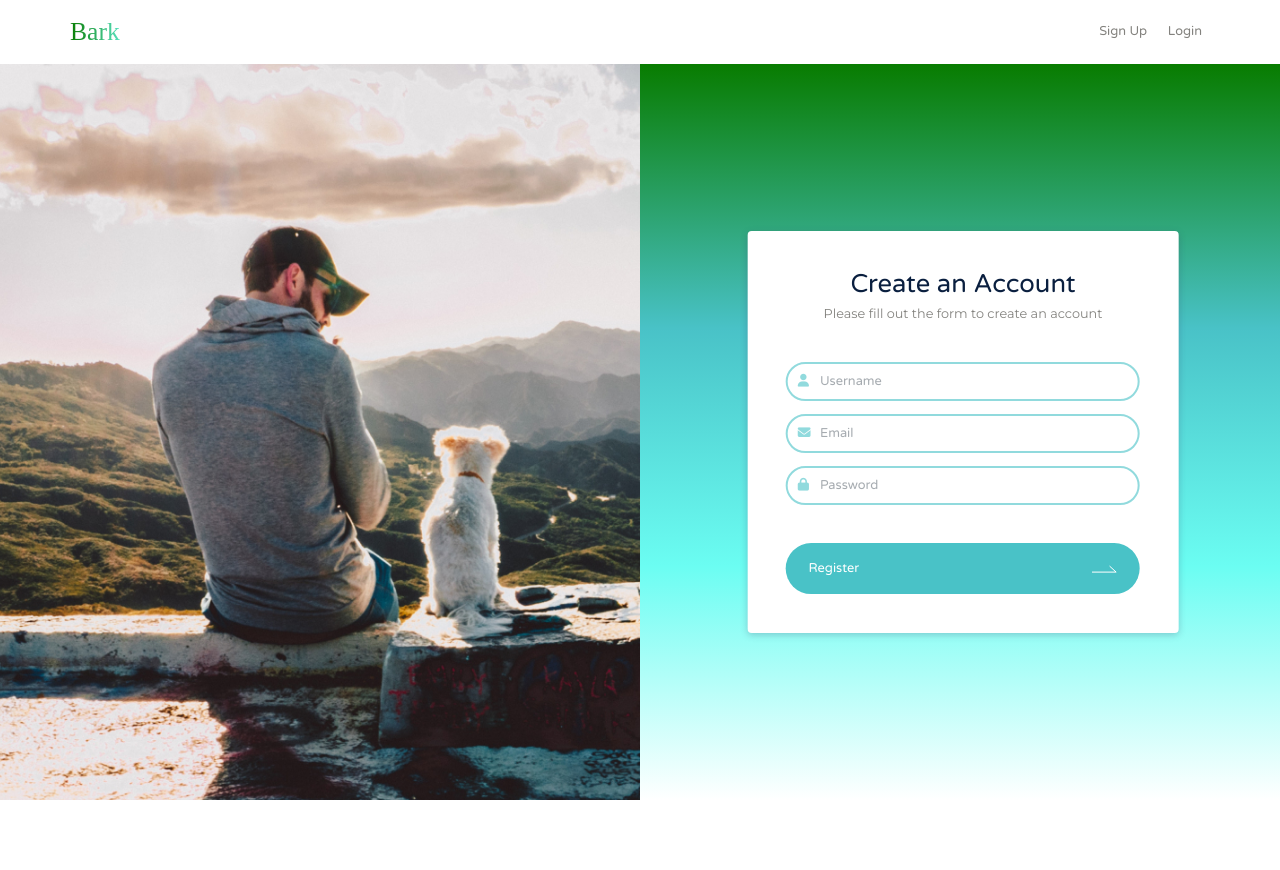
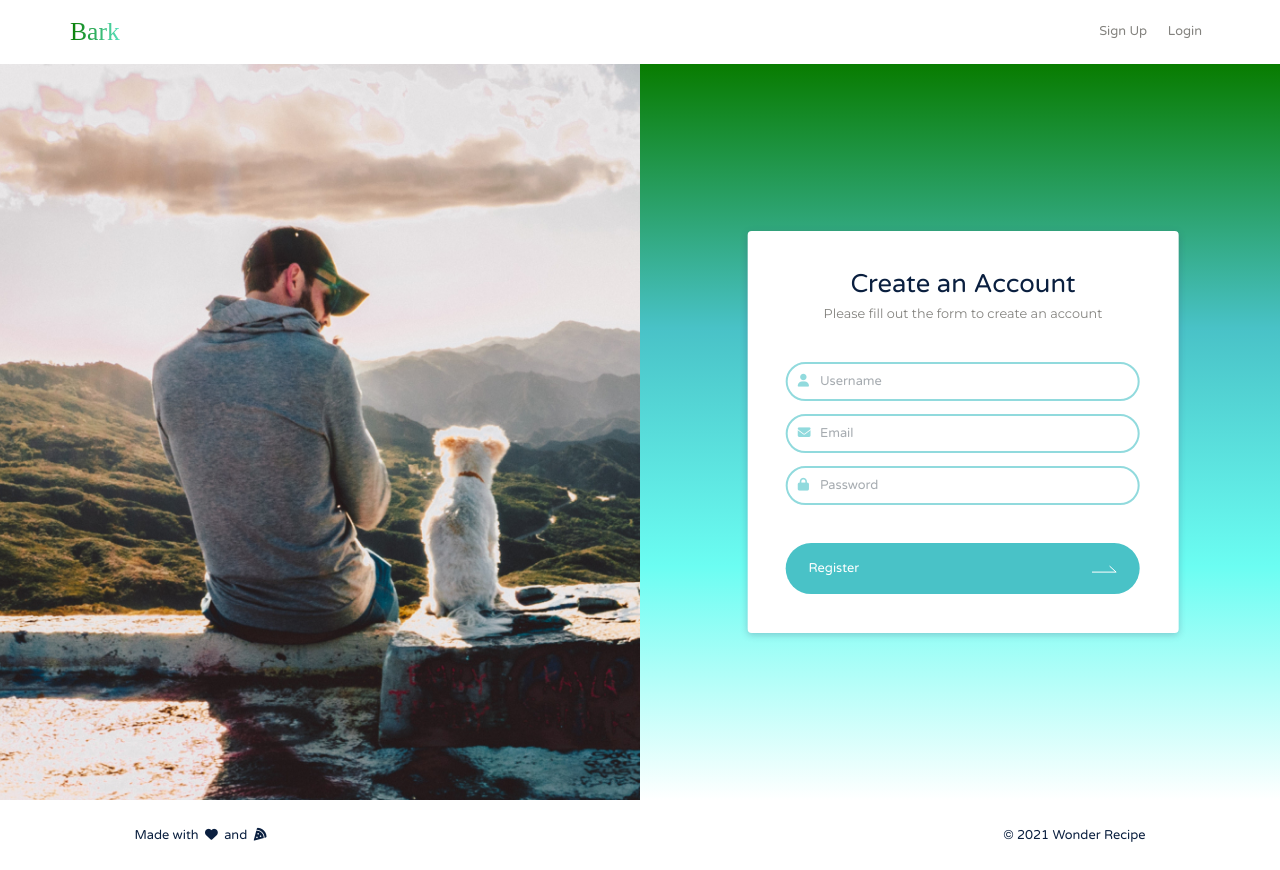
Before and after one commit to lawrencedovin/capstone-2-bark, a React (Create React App) app in the folder bark/: page /register in a window 1280 px wide. Before the commit the page ends 800 px from the top, so only its background shows below. Built offline with nearby package versions, Linux system fonts and the light colour scheme; a web font is replaced by a local one.

Commit message:
Added form footer

```diff
--- /dev/null
+++ b/bark/src/components/footers/FormFooter/FormFooter.js
@@ -0,0 +1,23 @@
+import React from 'react';
+
+const FormFooter = () => (
+  <div data-testid="FormFooter">
+    <div class="row no-gutters footer footer--forms">
+        <div class="container-fluid">
+            <div class="row">
+                <div class="col-md-12 d-flex justify-content-between">
+                    <span class="footer__text footer__made-with--forms">
+                        Made with
+                        <i class="fas fa-heart footer__icon"></i>
+                        and
+                        <i class="fas fa-pizza-slice footer__icon"></i>
+                    </span>
+                    <span class="footer__text footer__copyright">© 2021 Wonder Recipe</span>
+                </div>
+            </div>
+        </div>
+    </div>
+  </div>
+);
+
+export default FormFooter;
--- a/bark/src/main-pages/Register/Register.js
+++ b/bark/src/main-pages/Register/Register.js
@@ -1,4 +1,5 @@
 import React from 'react';
+import FormFooter from '../../components/footers/FormFooter/FormFooter';
 
 function Register() {
   return(
@@ -37,7 +38,9 @@ function Register() {
               </form>
             </div>
         </div>
+        <FormFooter/>
     </div>
+
   );
 }
 
--- a/bark/src/sass/components/footers/_footers.scss
+++ b/bark/src/sass/components/footers/_footers.scss
@@ -1 +1,2 @@
 @import "./main-footer";
+@import "./form-footer";
```
Also changed, not shown: 1 other file (tests, documents, lock files or other folders).
